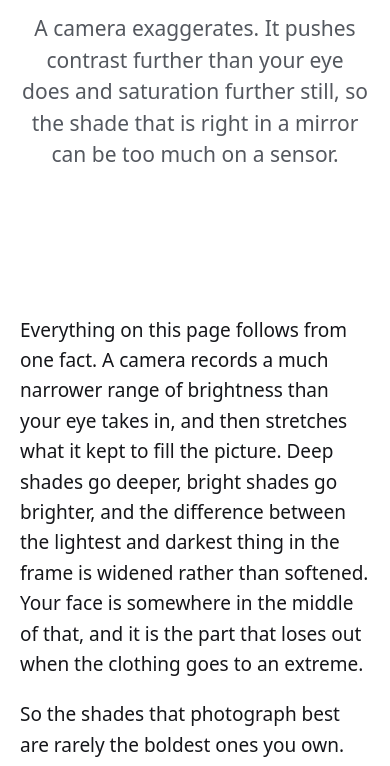
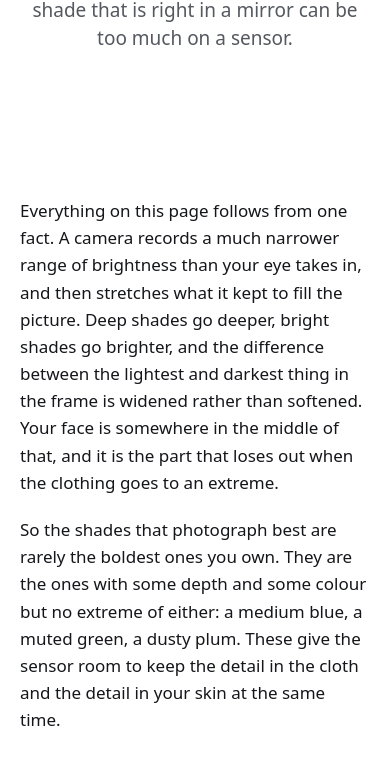
Before and after one commit to Dawidekk523/colormatch, an Astro site: page /best-colors-to-wear-for-a-photoshoot in a window 390 px wide. Shown: the part 375-1141 px from the top of the page. Built offline with nearby package versions, Linux system fonts and the light colour scheme; Astro itself is replaced by a stand-in of ours.

Commit message:
Set the type scale from the phone up
Every step of the scale starts smaller and steps up at 48rem: 17px body and a
34px h1 on a phone, the previous 19px and 56px from a tablet up. Below 30rem a
row of buttons becomes a full-width stack, so a label no longer wraps inside a
pill. Long page titles get a short breadcrumb name instead of the whole title.

Co-Authored-By: Claude Opus 5 <noreply@anthropic.com>
Claude-Session: https://claude.ai/code/session_01BZxXx3qz6LHSyELhTGtcnN

```diff
--- a/src/pages/best-colors-to-wear-for-a-photoshoot.astro
+++ b/src/pages/best-colors-to-wear-for-a-photoshoot.astro
@@ -58,6 +58,7 @@ const faq = [
   title="The Best Colours to Wear for a Photoshoot | colormatch"
   description="The best colors to wear for a photoshoot and for headshots, with names and hex codes. Why a camera exaggerates contrast and saturation, what happens against white, gray and black backdrops, and how a crop to the shoulders changes the choice."
   path="/best-colors-to-wear-for-a-photoshoot/"
+  crumb="Photoshoot"
   breadcrumbs={[{ name: 'Home', path: '/' }]}
   faq={faq}
 >
--- a/src/pages/best-colors-to-wear-to-an-interview.astro
+++ b/src/pages/best-colors-to-wear-to-an-interview.astro
@@ -58,6 +58,7 @@ const faq = [
   title="The Best Colours to Wear to an Interview | colormatch"
   description="The best colors to wear for an interview, with names and hex codes. Why the usual advice to wear navy ignores the person wearing it, which shade to put at the collar, and what a video call changes."
   path="/best-colors-to-wear-to-an-interview/"
+  crumb="Interview"
   breadcrumbs={[{ name: 'Home', path: '/' }]}
   faq={faq}
 >
--- a/src/pages/best-colors-to-wear-with-gray-hair.astro
+++ b/src/pages/best-colors-to-wear-with-gray-hair.astro
@@ -41,6 +41,7 @@ const faq = [
   title="The Best Colours to Wear With Grey Hair | colormatch"
   description="The best colors to wear with gray hair, with names and hex codes. Why greying changes contrast rather than undertone, which shades to move towards, and the two mistakes that flatten silver hair."
   path="/best-colors-to-wear-with-gray-hair/"
+  crumb="Grey hair"
   breadcrumbs={[{ name: 'Home', path: '/' }]}
   faq={faq}
 >
--- a/src/pages/color-analysis-app.astro
+++ b/src/pages/color-analysis-app.astro
@@ -54,6 +54,7 @@ const appSchema = [
   title="A Free Colour Analysis App That Runs in Your Browser | colormatch"
   description="A free color analysis app with no download and no sign-up. Upload a photo or answer seven questions and get your color season, undertone and palette with hex codes. The photo never leaves your device."
   path="/color-analysis-app/"
+  crumb="The app"
   schema={appSchema}
   breadcrumbs={[{ name: 'Home', path: '/' }]}
   faq={faq}
--- a/src/pages/color-analysis-quiz.astro
+++ b/src/pages/color-analysis-quiz.astro
@@ -44,6 +44,7 @@ const faq = [
   title="Color Analysis Quiz — 7 Questions, Free Result | colormatch"
   description="A free color analysis quiz — also called a color season quiz. Answer seven plain questions about your veins, jewelry, hair and eyes to get your season, your palette and the colors to skip. No sign-up."
   path="/color-analysis-quiz/"
+  crumb="Quiz"
   breadcrumbs={[{ name: 'Home', path: '/' }]}
   faq={faq}
 >
--- a/src/pages/color-palette-from-image.astro
+++ b/src/pages/color-palette-from-image.astro
@@ -53,6 +53,7 @@ const appSchema = [
   title="Color Palette From a Photo — Free and Private | colormatch"
   description="Get a color palette from an image in seconds. Upload a clear daylight photo of your face and see your season, your best shades and your neutrals. The photo is read on your device."
   path="/color-palette-from-image/"
+  crumb="From a photo"
   schema={appSchema}
   breadcrumbs={[{ name: 'Home', path: '/' }]}
   faq={faq}
--- a/src/pages/color-seasons.astro
+++ b/src/pages/color-seasons.astro
@@ -48,6 +48,7 @@ const faq = [
   title="The Four Seasonal Color Palettes Explained | colormatch"
   description="A full reference for the four seasonal color palettes. Every shade named, with hex codes, undertones, neutrals, colors to avoid and practical tips for each season."
   path="/color-seasons/"
+  crumb="The four seasons"
   breadcrumbs={[{ name: 'Home', path: '/' }]}
   faq={faq}
 >
--- a/src/pages/find-my-color-palette.astro
+++ b/src/pages/find-my-color-palette.astro
@@ -42,6 +42,7 @@ const faq = [
   title="How to Find My Color Palette and Color Season — Step by Step | colormatch"
   description="How to find your color palette and your color season by hand: test your undertone in daylight, judge depth and contrast, then confirm with a free quiz or a photo. Written in plain language."
   path="/find-my-color-palette/"
+  crumb="How to find yours"
   breadcrumbs={[{ name: 'Home', path: '/' }]}
   faq={faq}
 >
--- a/src/pages/pricing.astro
+++ b/src/pages/pricing.astro
@@ -53,6 +53,7 @@ const faq = [
   title="Plans and Pricing | colormatch"
   description="Your season, your palette and the colours to avoid are free. The full colormatch report adds your measurements, your subtype out of the twelve, every colour measured and a picture to share."
   path="/pricing/"
+  crumb="Plans"
   schema={productSchema}
   breadcrumbs={[{ name: 'Home', path: '/' }]}
   faq={faq}
--- a/src/pages/skin-tone-colors.astro
+++ b/src/pages/skin-tone-colors.astro
@@ -42,6 +42,7 @@ const faq = [
   title="Skin Tone Colours: Find Your Undertone and the Shades That Suit It | colormatch"
   description="Which colors suit your skin tone. Find your undertone — warm, cool, neutral or olive — with three tests you can do at home, then see the shades that suit it with names and hex codes."
   path="/skin-tone-colors/"
+  crumb="Skin tone"
   breadcrumbs={[{ name: 'Home', path: '/' }]}
   faq={faq}
 >
--- a/src/pages/what-colors-look-good-on-me.astro
+++ b/src/pages/what-colors-look-good-on-me.astro
@@ -39,6 +39,7 @@ const faq = [
   title="What Colours Look Good on Me? Seven Questions and an Answer | colormatch"
   description="What colors look good on me? Answer seven questions about your skin, hair and eyes and get your color season, your palette with hex codes and the shades to avoid. Free, no sign-up."
   path="/what-colors-look-good-on-me/"
+  crumb="What colours suit me"
   breadcrumbs={[{ name: 'Home', path: '/' }]}
   faq={faq}
 >
--- a/src/styles/global.css
+++ b/src/styles/global.css
@@ -26,13 +26,16 @@
   --font-display: 'Iowan Old Style', 'Palatino Linotype', Palatino, 'Hoefler Text', Georgia,
     'Times New Roman', serif;
 
-  --step--1: 1rem;
-  --step-0: 1.1875rem;
-  --step-1: 1.3125rem;
-  --step-2: 1.625rem;
-  --step-3: 2.125rem;
-  --step-4: 2.75rem;
-  --step-5: 3.5rem;
+  /* Phone first. A 19px body with a 21px button is comfortable on a laptop and
+     shouting on a 390px screen — six words a line, and a price that wraps. The
+     scale steps up at 48rem, where the column is wide enough to carry it. */
+  --step--1: 0.9375rem;
+  --step-0: 1.0625rem;
+  --step-1: 1.1875rem;
+  --step-2: 1.375rem;
+  --step-3: 1.75rem;
+  --step-4: 2.125rem;
+  --step-5: 2.5rem;
 
   --space-1: 0.5rem;
   --space-2: 0.875rem;
@@ -121,6 +124,16 @@ h3 {
 }
 
 @media (min-width: 48rem) {
+  :root {
+    --step--1: 1rem;
+    --step-0: 1.1875rem;
+    --step-1: 1.3125rem;
+    --step-2: 1.625rem;
+    --step-3: 2.125rem;
+    --step-4: 2.75rem;
+    --step-5: 3.5rem;
+  }
+
   h1 {
     font-size: var(--step-5);
   }
@@ -385,6 +398,19 @@ svg {
   align-items: center;
 }
 
+/* On a phone a row of buttons is really a stack, and a label wrapped inside a
+   pill reads as a mistake — so each one takes the full column instead. */
+@media (max-width: 30rem) {
+  .cluster {
+    flex-direction: column;
+    align-items: stretch;
+  }
+
+  .cluster .btn {
+    width: 100%;
+  }
+}
+
 .grid-2 {
   display: grid;
   gap: var(--space-5);
```
Also changed, not shown: CHANGELOG.md.
